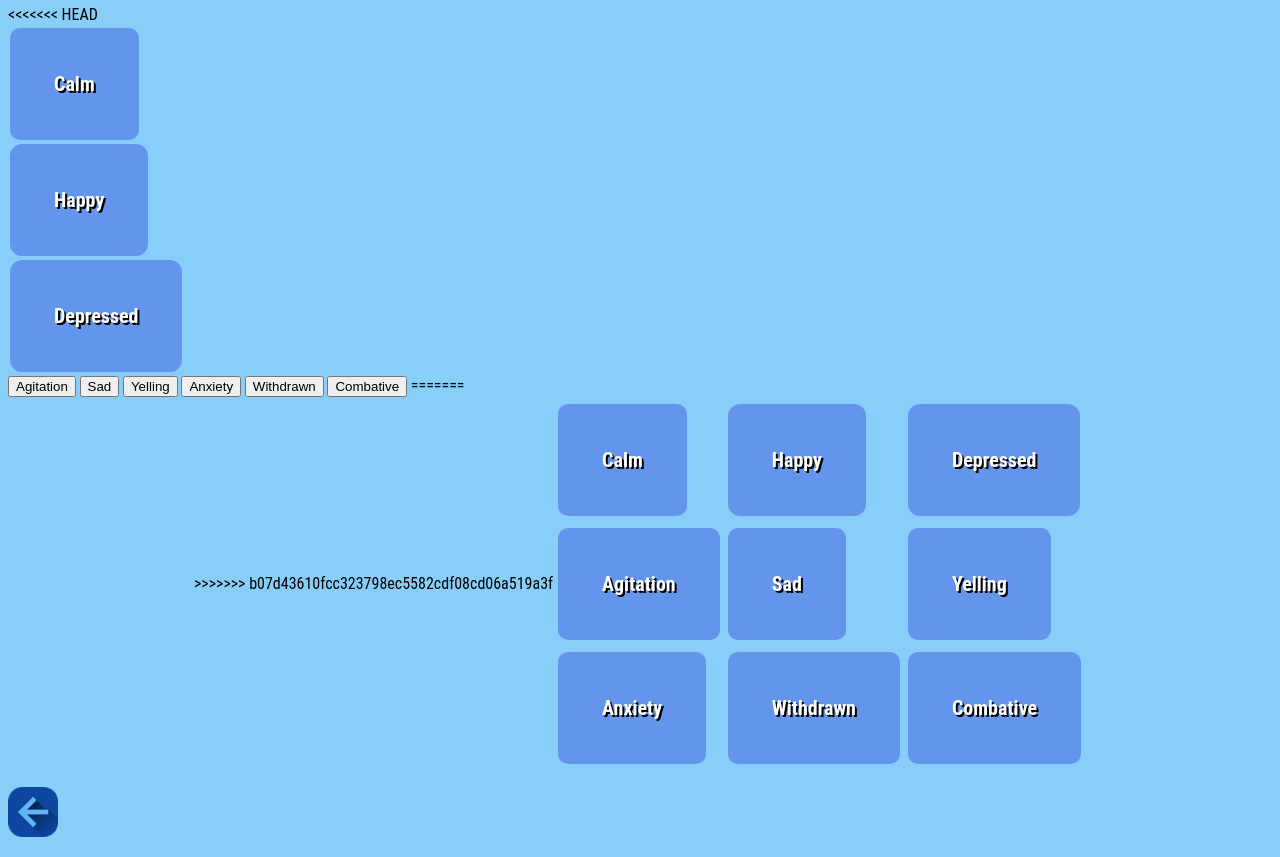
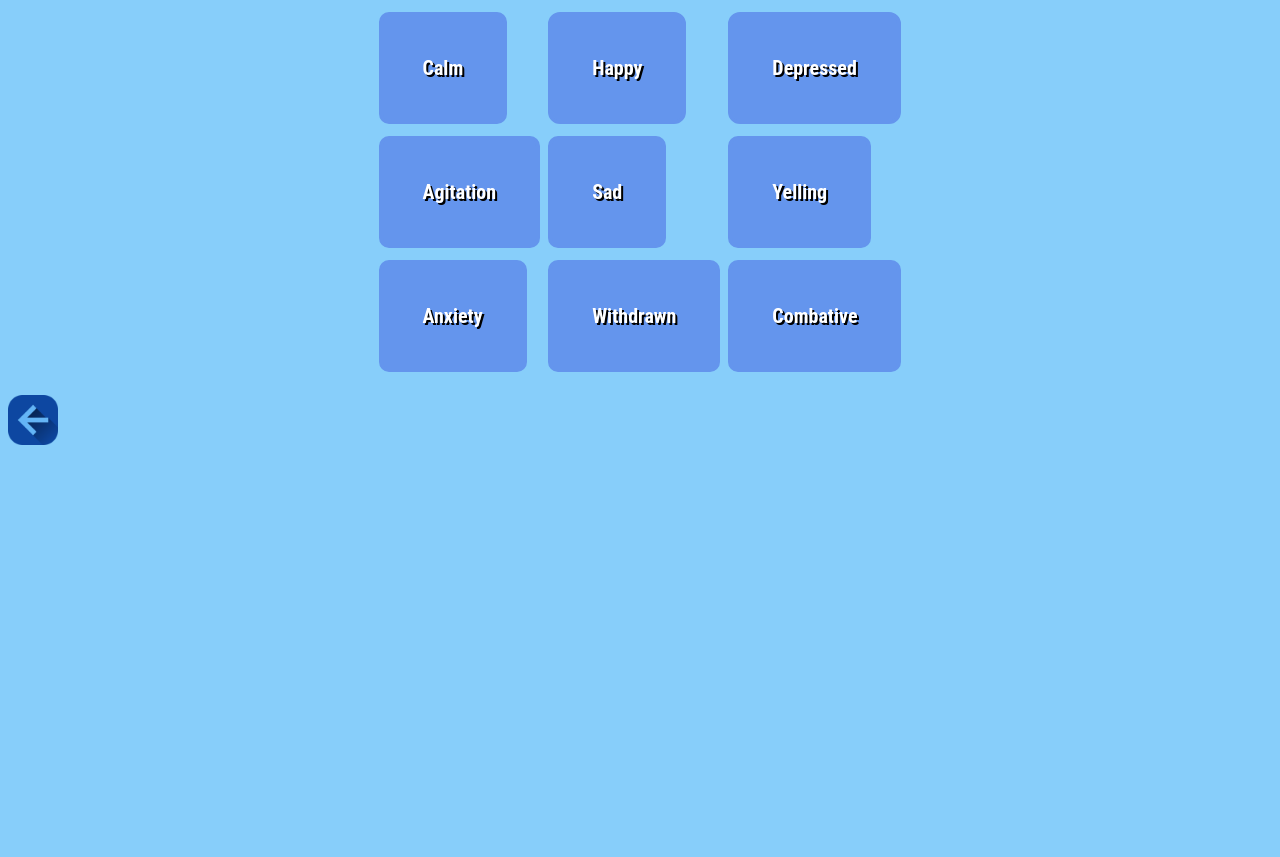
Before and after one commit to Involentary-Pterodacyl/health-assisting, a website built with webpack: page front end/COGNITIVE,MOOD,BEHAVIOUR.html in a window 1280 px wide. Shown: the part 280-1137 px from the top of the page. After the commit the page ends 800 px from the top, so only its background shows below. Built offline with nearby package versions, Linux system fonts and the light colour scheme.

Commit message:
fixed some conflicts in code

```diff
--- a/front end/COGNITIVE,MOOD,BEHAVIOUR.html
+++ b/front end/COGNITIVE,MOOD,BEHAVIOUR.html
@@ -12,40 +12,23 @@
 
 <p class="p2">Date and Time</p>
 
-<<<<<<< HEAD
-  <tr>
-    <td><button class=" button button1"  id="calm"> Calm </button></td>
+
+  <div style="display: flex; flex-direction: row; align-items: center; justify-content: center;" class="buttons">
+    <table>
+     <tr>
+    <td><button class=" button button1" id="calm"> Calm </button></td>
     <td><button class=" button button2" id="happy">Happy</button></td>
     <td><button class=" button button3" id="depressed">Depressed</button></td>
   </tr>
   <tr>
-    <td><button id="agitation">Agitation</button> </td>
-    <td><button id="sad">Sad</button></td>
-    <td><button id="yelling">Yelling</button></td>
+    <td><button class=" button button4" id="agitation">Agitation</button> </td>
+    <td><button class=" button button5" id="sad">Sad</button></td>
+    <td><button class=" button button6" id="yelling">Yelling</button></td>
   </tr>
   <tr>
-    <td><button id="anxiety">Anxiety</button> </td>
-    <td><button id="withdrawn">Withdrawn</button></td>
-    <td><button id="combatitive">Combative</button></td>
-=======
-
-  <div style="display: flex; flex-direction: row; align-items: center; justify-content: center;" class="buttons">
-    <table>
-     <tr>
-    <td><button class=" button button1" > Calm </button></td>
-    <td><button class=" button button2">Happy</button></td>
-    <td><button class=" button button3">Depressed</button></td>
-  </tr>
-  <tr>
-    <td><button class=" button button4">Agitation</button> </td>
-    <td><button class=" button button5" >Sad</button></td>
-    <td><button class=" button button6" >Yelling</button></td>
-  </tr>
-  <tr>
-    <td><button class=" button button7" >Anxiety</button> </td>
-    <td><button class=" button 8" >Withdrawn</button></td>
-    <td><button class=" button button9" >Combative</button></td>
->>>>>>> b07d43610fcc323798ec5582cdf08cd06a519a3f
+    <td><button class=" button button7" id="anxiety">Anxiety</button> </td>
+    <td><button class=" button 8" id="withdrawn">Withdrawn</button></td>
+    <td><button class=" button button9" id="combatitive" >Combative</button></td>
   </tr>
 </table>
 </div>
```
